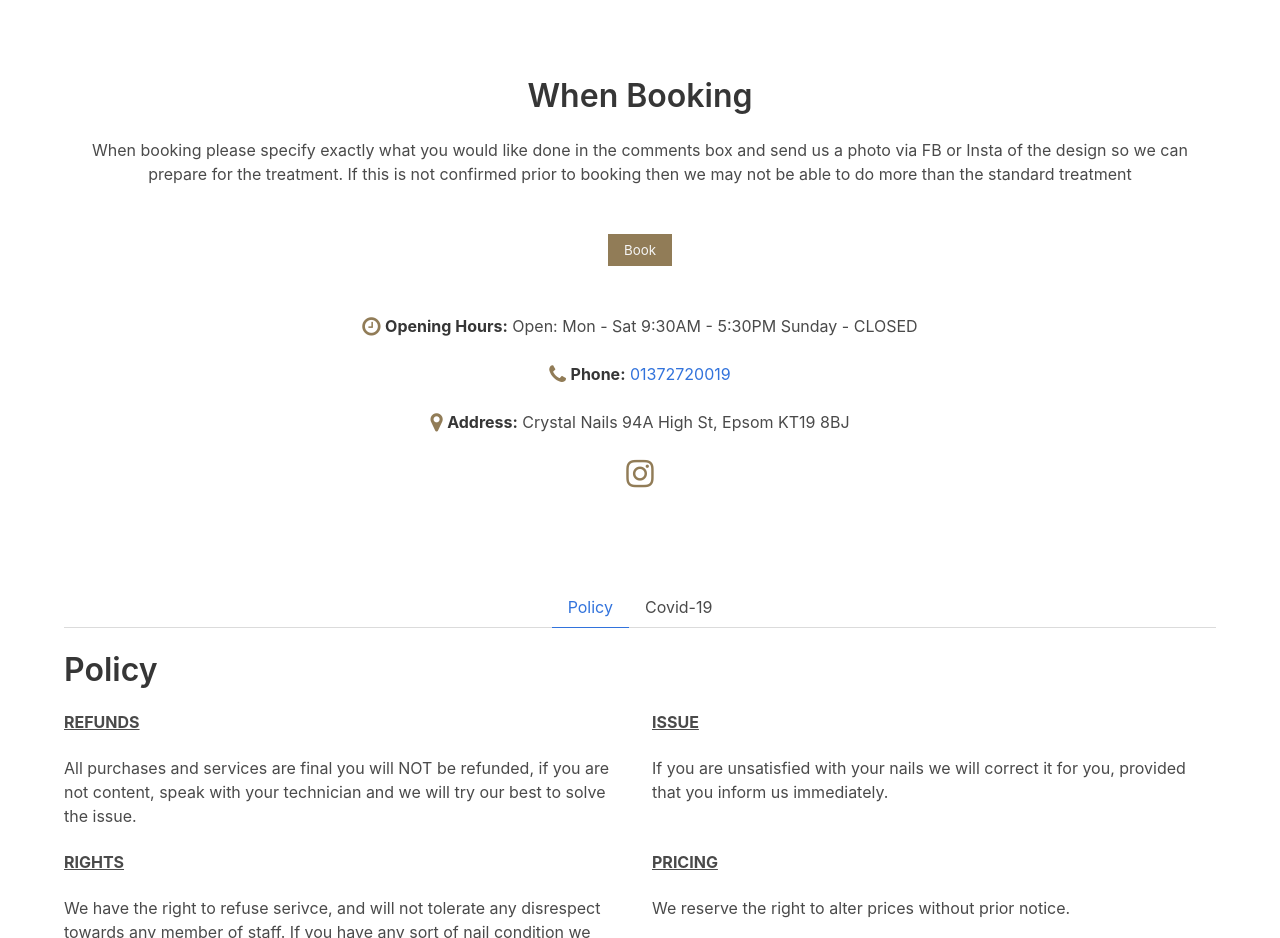
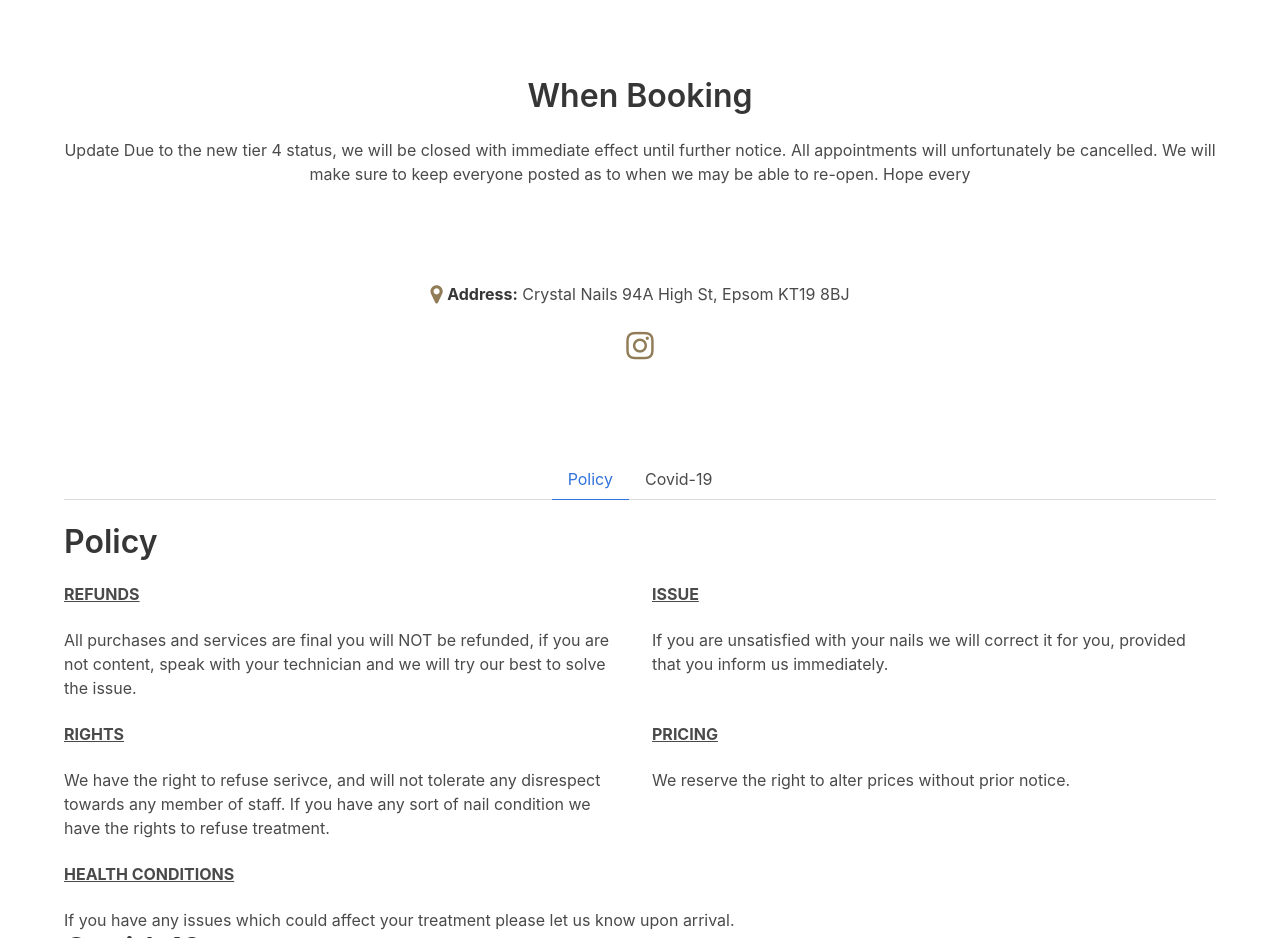
Before and after one commit to AndyNgu98/crystalnailsstatic, a website with bundled scripts: page index.html in a window 1280 px wide. Shown: the part 1480-2418 px from the top of the page. Built offline with nearby package versions, Linux system fonts and the light colour scheme.

Commit message:
lockdown dec

```diff
--- a/index.html
+++ b/index.html
@@ -74,21 +74,27 @@
         </div>
     </section>
 
-     <section class="section" id="booking">
+    <section class="section" id="booking">
         <div class="container has-text-centered">
             <h2 class="title">When Booking</h2>
-            <p>When booking please specify exactly what you would like done in the comments box and send us a photo via FB or Insta of the design so we can prepare for the treatment.
-                If this is not confirmed prior to booking then we may not be able to do more than the standard treatment</p>
+            <p>Update
+                Due to the new tier 4 status, we will be closed with immediate effect until further notice.
+                All appointments will unfortunately be cancelled.
+                We will make sure to keep everyone posted as to when we may be able to re-open.
+                Hope every</p>
+            <!-- <p>When booking please specify exactly what you would like done in the comments box and send us a photo via FB or Insta of the design so we can prepare for the treatment.
+                If this is not confirmed prior to booking then we may not be able to do more than the standard treatment</p> -->
                 <br><br>
-            <div class="text-center">
+            <!-- <div class="text-center">
                 <script id="setmore_script" type="text/javascript" src="https://my.setmore.com/webapp/js/src/others/setmore_iframe.js"></script>
                 <a id="Setmore_button_iframe" style="float:none" href="https://my.setmore.com/bookingpage/99a70292-6c2d-420d-bc4f-b94d7f365838"><input id="btn-sub" type="submit" value="Book" /></a>
-            </div>
+            </div> -->
             <br><br>
-            <p><i class="fa fa-clock-o fa-lg"></i> <strong>Opening Hours:</strong>  Open: Mon - Sat 9:30AM - 5:30PM Sunday - CLOSED</p>
+            <!-- <p><i class="fa fa-clock-o fa-lg"></i>
+                <strong>Opening Hours:</strong>  Open: Mon - Sat 9:30AM - 5:30PM Sunday - CLOSED</p>
             <br>
-            <p> <i class="fa fa-phone fa-lg"></i> <strong>Phone:</strong> <a href="tel:01372720019">01372720019</a></p>
-            <br>
+            <p> <i class="fa fa-phone fa-lg"></i> <strong>Phone:</strong> <a href="tel:01372720019">01372720019</a></p> -->
+            <!-- <br> -->
             <p><i class="fa fa-map-marker fa-lg"></i>  <strong>Address:</strong> Crystal Nails 94A High St, Epsom KT19 8BJ</p>
             <br>
             <a href="https://www.instagram.com/Ccrystalnails/"><i class="fa fa-instagram fa-2x" aria-hidden="true"></i></a>
```
Also changed, not shown: pricing.html (+12 -7 lines).
